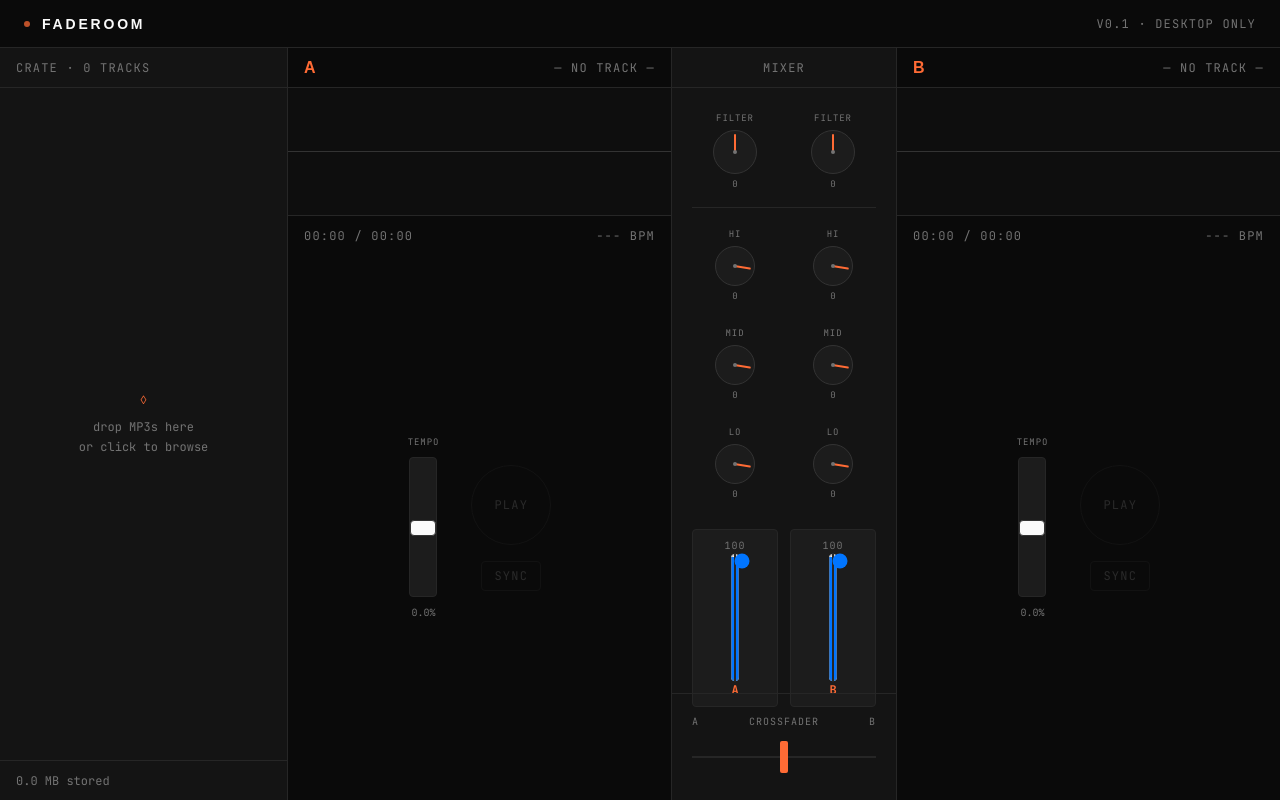
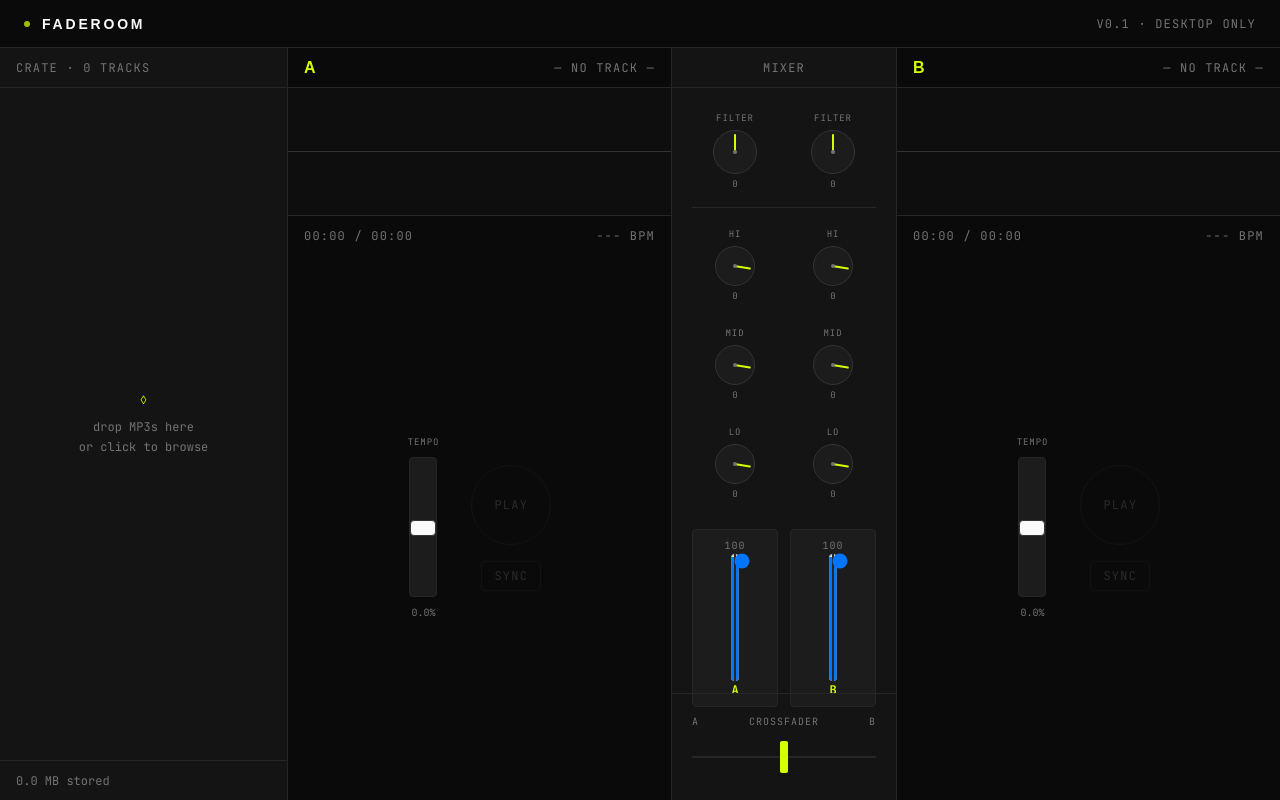
Before and after one commit to RyanDanielWalker/faderoom, a Next.js app: page / in a window 1280 px wide. Built offline with nearby package versions, Linux system fonts and the light colour scheme; a web font is replaced by a local one.

Commit message:
feat: update color variables for accent and muted styles in globals.css and Waveform component

```diff
--- a/src/app/globals.css
+++ b/src/app/globals.css
@@ -8,8 +8,8 @@
   --color-border-bright: #333333;
   --color-text: #fafafa;
   --color-text-muted: #737373;
-  --color-accent: #ff6b35;
-  --color-accent-dim: #8a3a1c;
+  --color-accent: #d4ff00;
+  --color-accent-dim: #6b8000;
 
   --font-mono: var(--font-mono), ui-monospace, monospace;
   --font-display: var(--font-display), sans-serif;
--- a/src/components/Waveform.tsx
+++ b/src/components/Waveform.tsx
@@ -60,8 +60,10 @@
     let raf: number;
 
     const styles = getComputedStyle(document.documentElement);
-    const accent = styles.getPropertyValue("--color-accent").trim() || "#ff6b35";
-    const muted = styles.getPropertyValue("--color-border-bright").trim() || "#333";
+    const accent =
+      styles.getPropertyValue("--color-accent").trim() || "#d4ff00";
+    const muted =
+      styles.getPropertyValue("--color-border-bright").trim() || "#333";
     const playheadColor = "#ffffff";
 
     const draw = () => {
```
